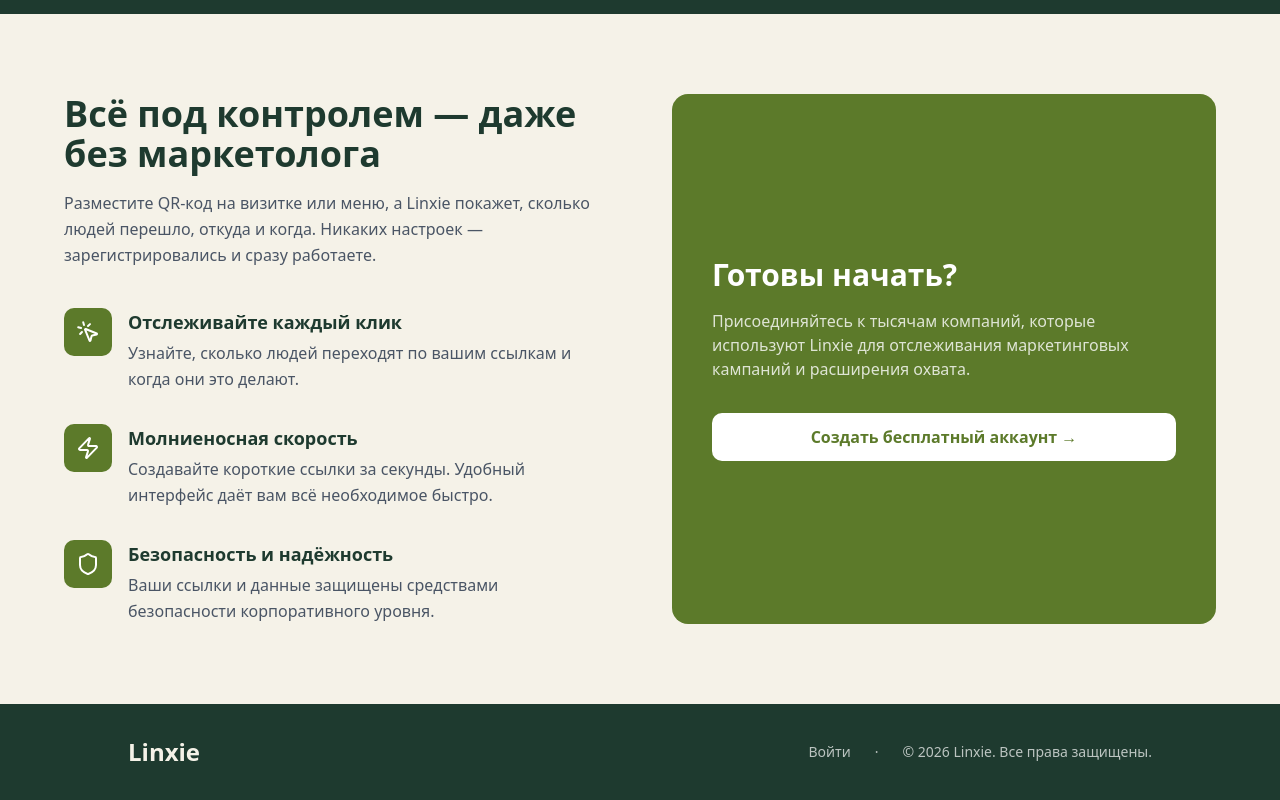
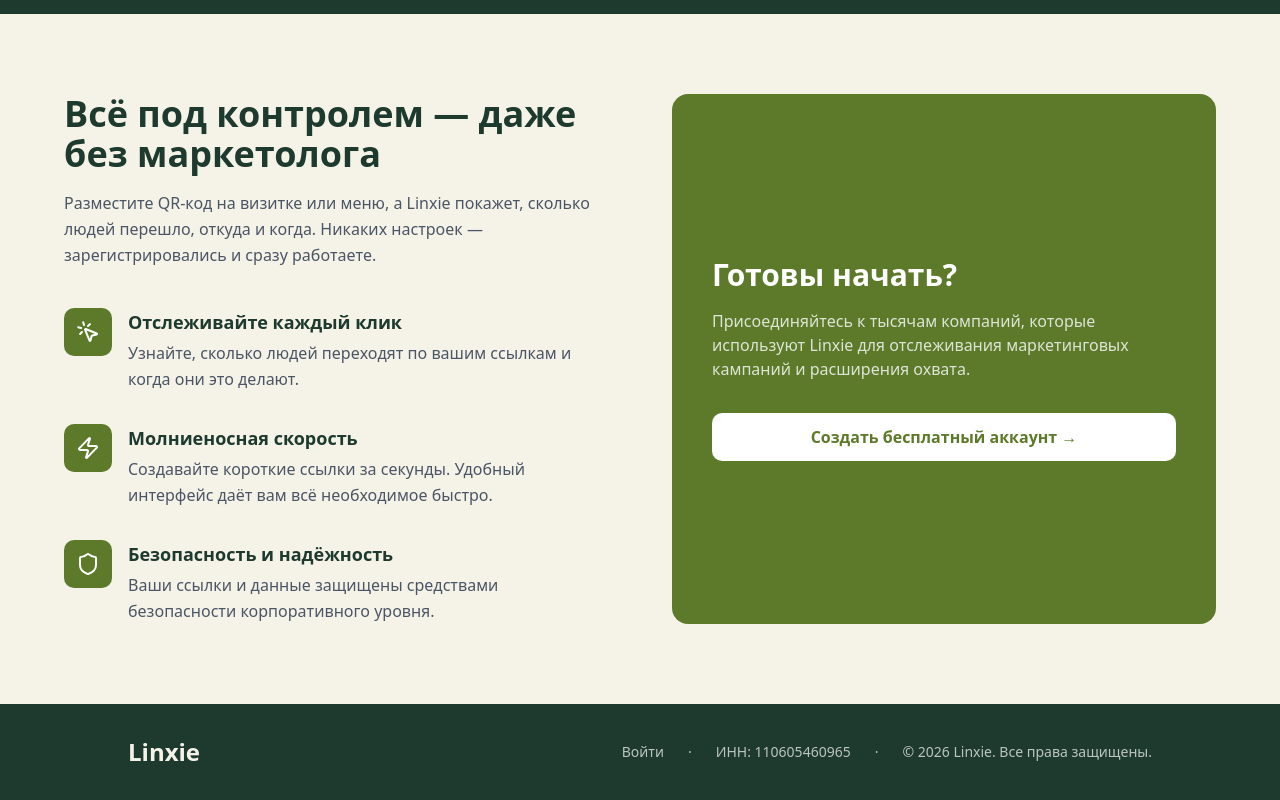
Before and after one commit to SpiritSocks/URL-Shortener-SaaS, a React (Vite) app in the folder frontend/: page / in a window 1280 px wide. Shown: the part 1927-2727 px from the top of the page. Built offline with nearby package versions, Linux system fonts and the light colour scheme.

Commit message:
Added INN to the landing

```diff
--- a/frontend/src/app/App.tsx
+++ b/frontend/src/app/App.tsx
@@ -297,6 +297,8 @@ const App = () => {
         <div className="flex flex-col sm:flex-row items-start sm:items-center gap-3 sm:gap-6 text-sm text-white/70">
           <button onClick={handleLoginRegistration} className="hover:text-white transition-colors">Войти</button>
           <span className="hidden sm:inline">·</span>
+          <span>ИНН: 110605460965</span>
+          <span className="hidden sm:inline">·</span>
           <span>© {new Date().getFullYear()} Linxie. Все права защищены.</span>
         </div>
       </div>
```
